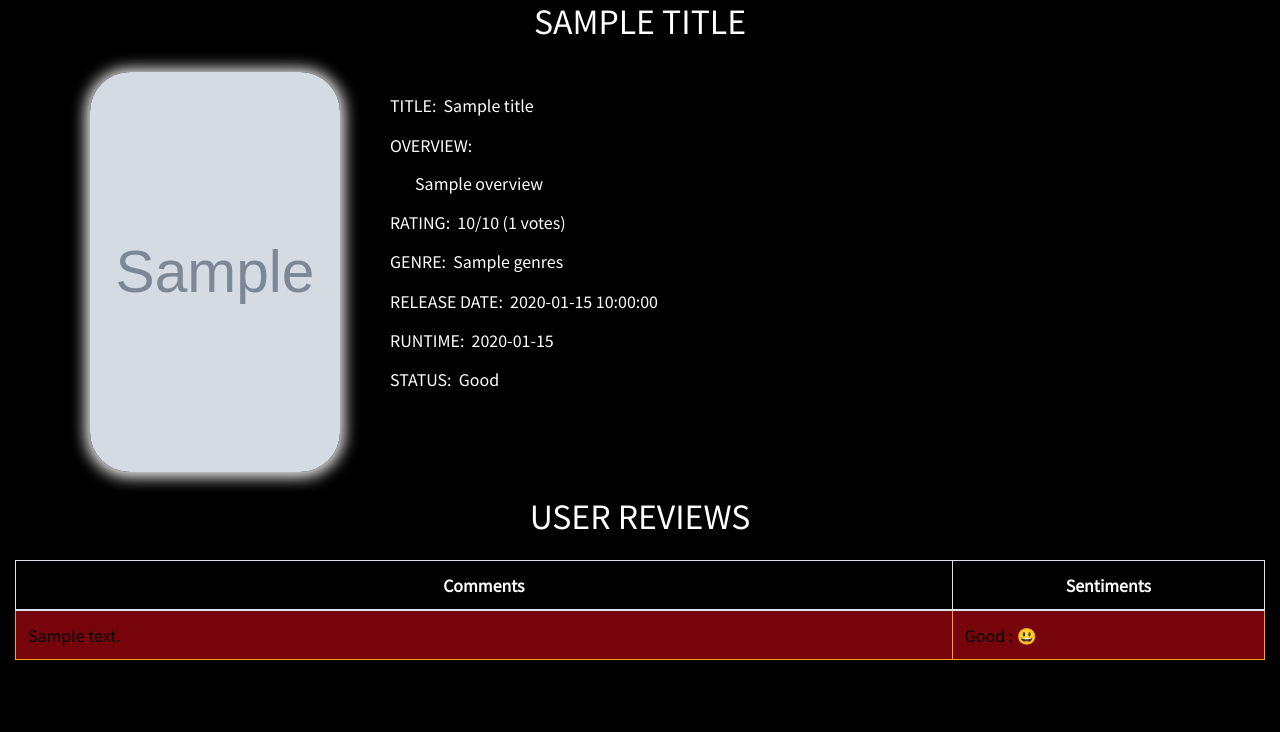
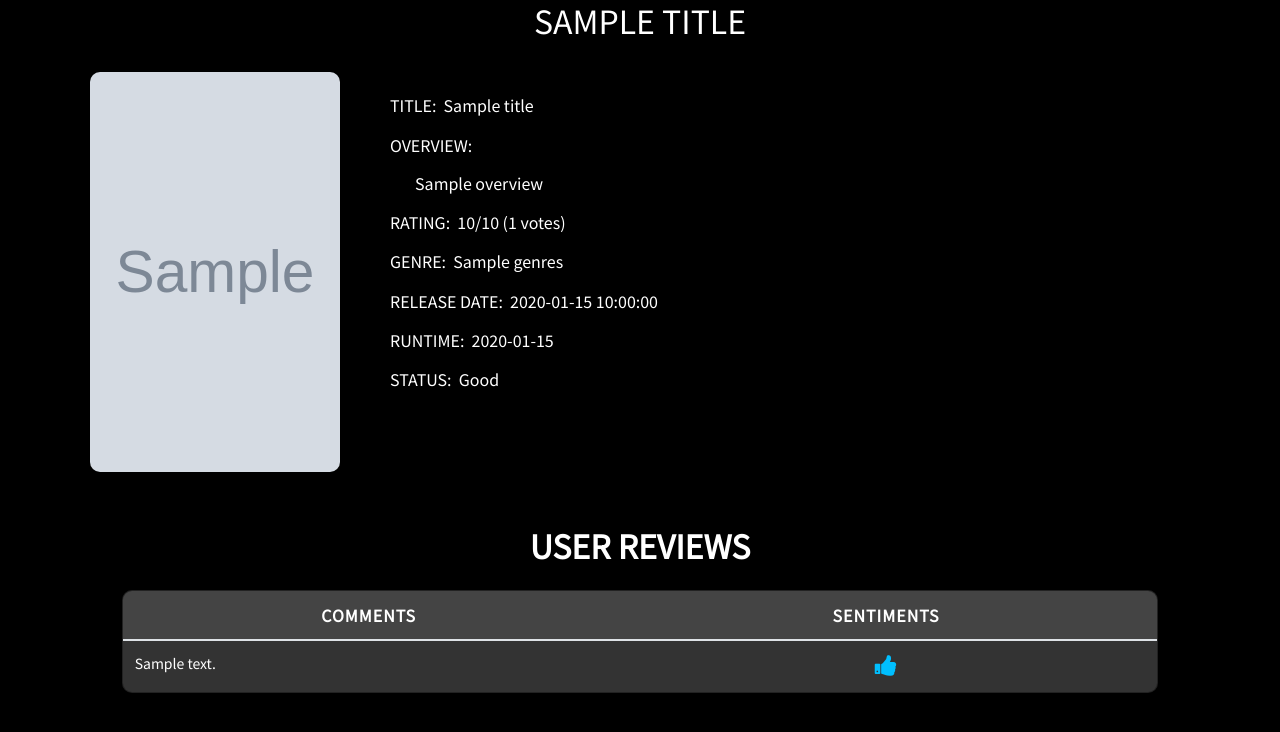
Before and after one commit to LorenMin107/ContentBasedMovieRecommendationSystem, a Flask app: template templates/recommend.html in a window 1280 px wide. Shown: the top 732 px of the page. Run offline with Flask 3, Linux system fonts and the light colour scheme; the template is opened without the code that fills it: most values are stand-ins (such as "Sample title", 1, 10 or a date in 2020); grey boxes marked "Sample" are stand-in pictures; parts of the project's set-up code (start-up, migrations or seed data) failed here and were passed over; some libraries are stand-ins or nearby versions.

Commit message:
Make some changes in styling pages

```diff
--- a/static/style.css
+++ b/static/style.css
@@ -243,11 +243,11 @@ h6 {
 
 }
 
-.poster {
-    -webkit-box-shadow: 0px 1px 15px 4px rgba(250, 250, 250, 1);
-    -moz-box-shadow: 0px 1px 15px 4px rgba(250, 250, 250, 1);
-    box-shadow: 0px 1px 15px 4px rgba(250, 250, 250, 1);
-}
+/*.poster {*/
+/*    -webkit-box-shadow: 0px 1px 15px 4px rgba(250, 250, 250, 1);*/
+/*    -moz-box-shadow: 0px 1px 15px 4px rgba(250, 250, 250, 1);*/
+/*    box-shadow: 0px 1px 15px 4px rgba(250, 250, 250, 1);*/
+/*}*/
 
 .card:hover {
     cursor: pointer;
@@ -304,6 +304,10 @@ h6 {
     position: relative;
 }
 
+.card:hover {
+    cursor: pointer;
+}
+
 .table td {
     border-color: #fca311;
     border-style: solid;
@@ -325,3 +329,112 @@ h6 {
 .form-control {
     color: #034078;
 }
+
+
+
+.castcard {
+    position: relative;
+    overflow: hidden;
+    border-radius: 10px;
+}
+
+.cast-overlay {
+    position: absolute;
+    bottom: 0;
+    left: 0;
+    width: 100%;
+    background: rgba(0, 0, 0, 0.7); /* Semi-transparent background */
+    color: #eae7e7;
+    text-align: center;
+    padding: 10px;
+    transition: opacity 0.5s ease-in-out;
+}
+
+.cast-img {
+    transition: all 0.75s ease;
+}
+
+.cast-img:hover {
+    filter: brightness(50%);
+}
+
+.imghvr:hover .cast-overlay {
+    opacity: 1; /* Show overlay on hover */
+}
+
+.cast-real-name {
+    font-size: 18px;
+    font-weight: bold;
+}
+
+.cast-character {
+    font-size: 16px;
+    font-weight: normal;
+}
+
+
+
+/* Review Table Styles */
+.review-table {
+    background-color: #222;
+    border-radius: 10px;
+    overflow: hidden;
+    box-shadow: 0px 4px 15px rgba(0, 0, 0, 0.4);
+    word-wrap: break-word; /* Allow words to break and wrap */
+}
+
+.review-table th,
+.review-table td {
+    border: none;
+}
+
+.comment-header {
+    background-color: #444;
+    color: #fff;
+    padding: 15px;
+    font-weight: bold;
+    text-transform: uppercase;
+    letter-spacing: 1px;
+}
+
+.sentiment-header {
+    background-color: #444;
+    color: #fff;
+    padding: 15px;
+    font-weight: bold;
+    text-transform: uppercase;
+    letter-spacing: 1px;
+}
+
+.review-row {
+    background-color: #333;
+    color: #fff;
+    transition: background-color 0.3s ease;
+}
+
+.review-row:hover {
+    background-color: #444;
+}
+
+.comment-cell {
+    padding: 15px;
+    vertical-align: middle;
+    font-size: 14px; /* Reduced font size for better fit */
+    line-height: 1.5; /* Adjust line height for readability */
+    word-wrap: break-word; /* Ensure long words wrap */
+    overflow-wrap: break-word; /* Handle very long words */
+    text-overflow: ellipsis; /* Add ellipsis for overflow text */
+    white-space: normal; /* Allow text to wrap */
+}
+
+.sentiment-cell {
+    padding: 15px;
+    text-align: center;
+    vertical-align: middle;
+    font-size: 18px;
+    font-weight: bold;
+}
+.sentiment-cell .fa {
+    font-size: 24px; /* Adjust size as needed */
+    color: #00bfff; /* Change color if desired */
+}
--- a/templates/add_movie.html
+++ b/templates/add_movie.html
@@ -8,7 +8,7 @@
     <link href="https://cdn.jsdelivr.net/npm/bootstrap@5.3.0/dist/css/bootstrap.min.css" rel="stylesheet">
     <script src="https://code.jquery.com/jquery-3.6.0.min.js"></script>
 </head>
-<body class="bg-light">
+<body class="bg-black">
 
 <div class="container mt-5">
     <div class="row justify-content-center">
--- a/templates/recommend.html
+++ b/templates/recommend.html
@@ -29,10 +29,10 @@
 <div id="mycontent">
     <div id="mcontent">
       <div class="poster-lg">
-        <img class="poster" style="border-radius: 40px;margin-left: 90px;" height="400" width="250" src={{poster}} alt="">
+        <img class="poster" style="border-radius: 10px;margin-left: 90px;" height="400" width="250" src={{poster}} alt="">
       </div>
       <div class="poster-sm text-center">
-        <img class="poster" style="border-radius: 40px;margin-bottom: 5%;" height="400" width="250" src={{poster}} alt="">
+        <img class="poster" style="border-radius: 10px;margin-bottom: 5%;" height="400" width="250" src={{poster}} alt="">
       </div>
       <div id="details">
         <br/>
@@ -89,13 +89,10 @@
         <div class="castcard card" style="width: 15rem;" title="Click to know more about {{name}}" data-toggle="modal" data-target="#{{details[0]}}">
           <div class="imghvr">
             <img class="card-img-top cast-img" id="{{details[0]}}_{{idx}}" height="360" width="240" alt="{{name}} - profile" src="{{details[2]}}">
-              <figcaption class="fig">
-                <button class="card-btn btn btn-danger"> Know More </button>
-              </figcaption>
+            <div class="cast-overlay">
+              <h5 class="cast-real-name">{{name|upper}}</h5>
+              <h6 class="cast-character">AS {{details[1]|upper}}</h6>
             </div>
-            <div class="card-body" style="font-family: 'Helvetica', sans-serif;font-size: 18px;">
-              <h5 class="card-title">{{name|upper}}</h5>
-              <h5 class="card-title" style="font-size: 18px"><span style="color:#756969;font-size: 18px;">AS {{details[1]|upper}}</span></h5>
           </div>
         </div>
       {% endfor %}
@@ -103,27 +100,26 @@
   {% endif %}
 
 
+
 {% if reviews %}
-    <h2 style="color:white; text-align: center">USER REVIEWS</h2>
-     <div class="col-md-12" style="margin: 25px auto 0;">
-        <table class="table table-bordered" bordercolor="white" style="color:white">
+<h2 style="color:white; text-align: center; margin-top: 30px; font-weight: bold;">USER REVIEWS</h2>
+<div class="col-md-10 offset-md-1" style="margin: 25px auto 0;">
+    <table class="table table-bordered review-table">
         <thead>
             <tr>
-                    <th class="text-center" scope="col" style="width: 75%">Comments</th>
-                    <th class="text-center" scope="col">Sentiments</th>
+                <th class="text-center comment-header" scope="col">Comments</th>
+                <th class="text-center sentiment-header" scope="col">Sentiments</th>
             </tr>
         </thead>
-
         <tbody>
             {% for review, status in reviews.items() if not reviews.hidden %}
-		      <tr style="background-color:#e5091485;">
-              	  <td>{{review}}</td>
-	              <td>
-	                  {{status}} :
-	                  {% if status =='Good' %}
-	                    &#128515;
+            <tr class="review-row">
+                <td class="comment-cell" style="color:#ffffff;">{{review}}</td>
+                <td class="sentiment-cell" style="color:#819ea2;">
+                    {% if status == 'Good' %}
+                    <i class="fa fa-thumbs-up" aria-hidden="true"></i>
                     {% else %}
-	                    &#128534;
+                    <i class="fa fa-thumbs-down" aria-hidden="true"></i>
                     {% endif %}
                 </td>
             </tr>
@@ -137,10 +133,11 @@
     </div>
 {% endif %}
 
+
     {% if movie_cards|length > 1 %}
-
     <div class="movie" style="color: #E8E8E8; text-align: center">
-      <h3>RECOMMENDED MOVIES FOR YOU</h3><h5>(Click any of the movies to get recommendation)</h5>
+      <h3>RECOMMENDED MOVIES FOR YOU</h3>
+      <h5>(Click any of the movies to get recommendation)</h5>
     </div>
 
     <div class="movie-content">
@@ -149,11 +146,8 @@
           <div class="imghvr">
             <img class="card-img-top" height="360" width="240" alt="{{title}} - poster" src={{poster}}>
             <figcaption class="fig">
-              <button class="card-btn btn btn-danger"> Click Me </button>
+              <button class="card-btn btn btn-danger"> {{title|truncate(30)}} </button>
             </figcaption>
-           </div>
-          <div class="card-body">
-            <h5 class="card-title">{{title|capitalize}}</h5>
            </div>
         </div>
       {% endfor %}
```
Also changed, not shown: main.py (+4 -3 lines). Lines whose indentation alone changed are shown as unchanged.
